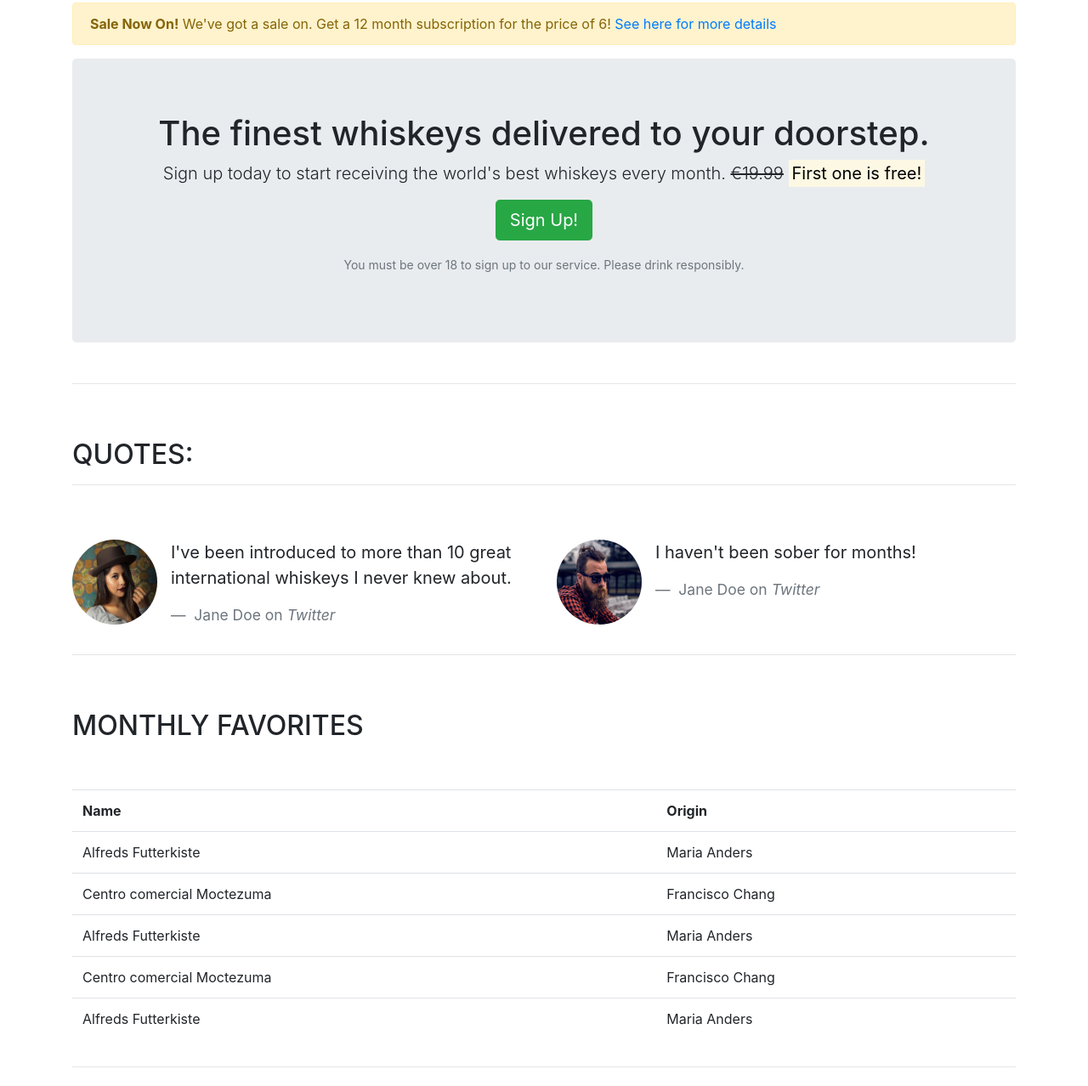
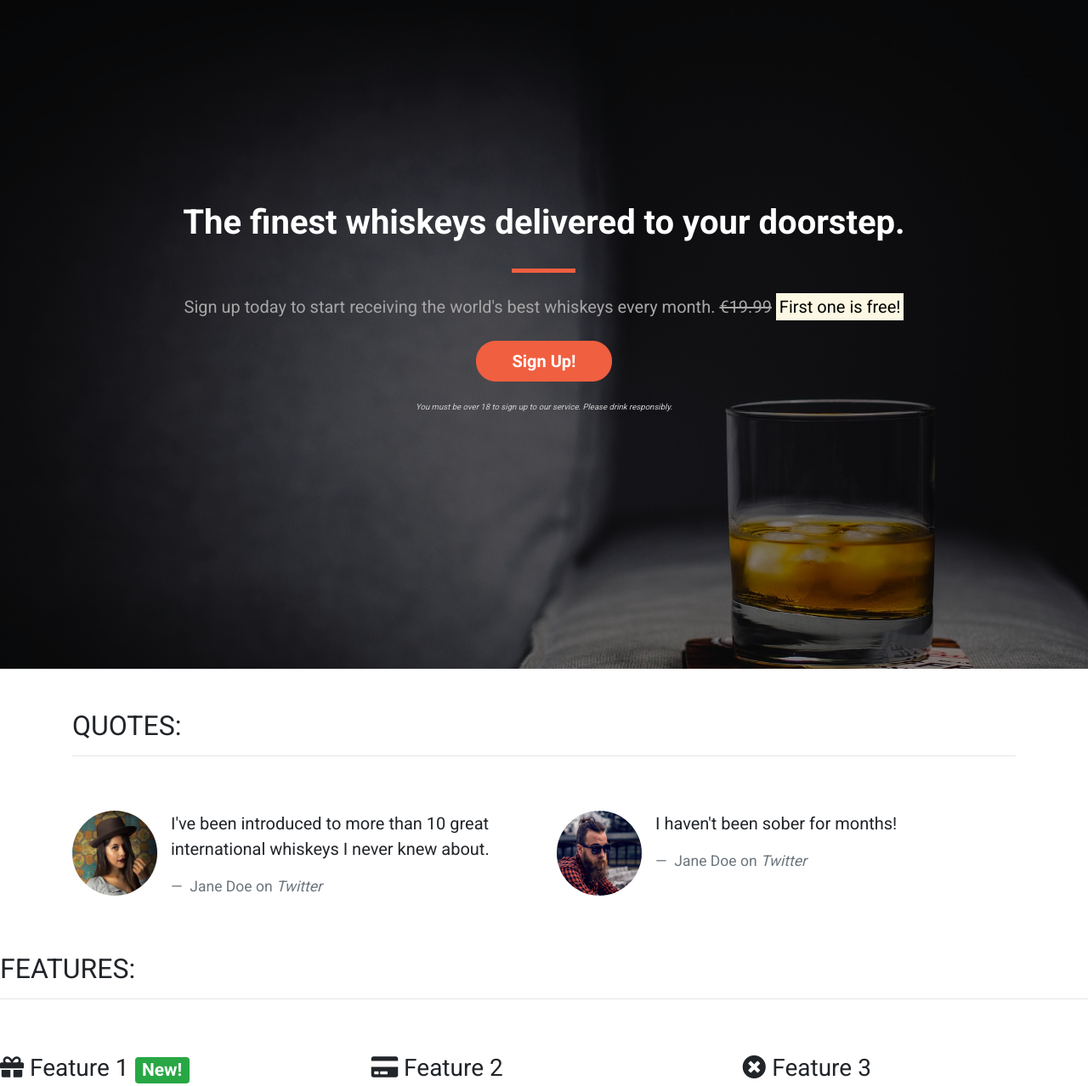
Before and after one commit to vinuc49/Project4-with-bootstrap, a plain HTML site: page Index.html in a window 1280 px wide. Shown: the part 69-1347 px from the top of the page at 85% size. Drawn offline with nearby package versions, Linux system fonts and the light colour scheme.

Commit message:
Update callout section

```diff
--- a/Index.html
+++ b/Index.html
@@ -17,6 +17,11 @@
       integrity="sha384-gfdkjb5BdAXd+lj+gudLWI+BXq4IuLW5IT+brZEZsLFm++aCMlF1V92rMkPaX4PP"
       crossorigin="anonymous"
     />
+    <link
+      href="https://fonts.googleapis.com/css?family=Roboto:400,700"
+      rel="stylesheet"
+    />
+    <link rel="stylesheet" href="css/style.css" type="text/css" />
   </head>
 
   <body>
@@ -76,21 +81,25 @@
       </div>
       <!--</div>-->
     </nav>
-    <article class="container mt-3">
-      <div class="row d-none d-sm-block">
-        <div class="col-12">
-          <div class="alert alert-warning">
-            <strong>Sale Now On!</strong> We've got a sale on. Get a 12 month
-            subscription for the price of 6!
-            <a href="">See here for more details</a>
-          </div>
-        </div>
-      </div>
+    <!--<div class="container alert-container">-->
+    <!--    <div class="row d-none d-sm-block">-->
+    <!--        <div class="col-12">-->
+    <!--            <div class="alert alert-warning">-->
+    <!--                <strong>Sale Now On!</strong> We've got a sale on. Get a 12 month subscription for the price of 6! <a href="">See here for more details</a>-->
+    <!--            </div>-->
+    <!--        </div>-->
+    <!--    </div>-->
+    <!--</div>-->
+    <div class="container-fluid callout-container">
       <!-- Callout -->
+      <div class="opaque-overlay">&nbsp;</div>
       <div class="row">
         <div class="col-12">
           <section class="callout jumbotron text-center">
-            <h1>The finest whiskeys delivered to your doorstep.</h1>
+            <h1 class="jumbotron-header">
+              The finest whiskeys delivered to your doorstep.
+            </h1>
+            <hr class="block-divider block-divider--orange" />
             <p class="lead">
               Sign up today to start receiving the world's best whiskeys every
               month.
@@ -100,7 +109,7 @@
             </p>
             <p>
               <button
-                class="btn btn-lg btn-success"
+                class="btn btn-lg btn--cta btn--red"
                 data-toggle="modal"
                 data-target="#signUpModal"
               >
@@ -116,9 +125,10 @@
           </section>
         </div>
       </div>
-      <!-- /.callout -->
-      <hr />
-      <!-- Quotes -->
+    </div>
+    <!-- /.callout -->
+    <!-- Quotes -->
+    <div class="container quotes-container">
       <section class="quotes">
         <div class="row">
           <div class="col-12 my-5">
@@ -172,50 +182,11 @@
           </div>
         </div>
       </section>
-      <!-- /.quotes -->
-      <hr />
-      <!-- Monthly favorites -->
-      <section class="favorites">
-        <div class="row">
-          <div class="col-12 my-5">
-            <h2 class="text-uppercase">Monthly favorites</h2>
-          </div>
-        </div>
-        <div class="row">
-          <div class="col-12">
-            <table class="table table-hover">
-              <tr>
-                <th>Name</th>
-                <th>Origin</th>
-              </tr>
-              <tr>
-                <td>Alfreds Futterkiste</td>
-                <td>Maria Anders</td>
-              </tr>
-              <tr>
-                <td>Centro comercial Moctezuma</td>
-                <td>Francisco Chang</td>
-              </tr>
-              <tr>
-                <td>Alfreds Futterkiste</td>
-                <td>Maria Anders</td>
-              </tr>
-              <tr>
-                <td>Centro comercial Moctezuma</td>
-                <td>Francisco Chang</td>
-              </tr>
-              <tr>
-                <td>Alfreds Futterkiste</td>
-                <td>Maria Anders</td>
-              </tr>
-            </table>
-          </div>
-        </div>
-      </section>
-      <!-- /.Monthly favorites -->
-      <hr />
+    </div>
+    <!-- /.quotes -->
 
-      <!-- Features -->
+    <!-- Features -->
+    <div class="features-container">
       <section class="features">
         <div class="row">
           <div class="col-12 my-5">
@@ -269,8 +240,9 @@
           </div>
         </div>
       </section>
-      <!-- /.features -->
-    </article>
+    </div>
+    <!-- /.features -->
+
     <div class="modal" tabindex="-1" role="dialog" id="signUpModal">
       <div class="modal-dialog" role="document">
         <div class="modal-content">
--- /dev/null
+++ b/css/style.css
@@ -0,0 +1,100 @@
+body {
+    font-family: 'Roboto', sans-serif;
+}
+
+/* Containers */
+
+.alert-container {}
+
+.callout-container {
+    height: 100vh;
+
+    background: url('../Images/whiskey-background.png') no-repeat center center fixed;
+    -webkit-background-size: cover;
+    -moz-background-size: cover;
+    -o-background-size: cover;
+    background-size: cover;
+
+    display: flex;
+    align-items: center;
+    justify-content: center;
+
+    position: relative;
+}
+
+.opaque-overlay {
+    position: absolute;
+    top: 0;
+    left: 0;
+    height: 100%;
+    width: 100%;
+    background-color: rgba(0, 0, 0, 0.5);
+}
+
+.quotes-container {}
+
+.features-container {}
+
+/* Block dividers */
+
+.block-divider {
+    width: 75px;
+    height: 5px;
+    border: 0;
+    background-color: #444;
+}
+
+.block-divider--orange {
+    background-color: #f05f40;
+}
+
+.block-divider--short {
+    width: 35px;
+}
+
+/* Jumbotron */
+
+.jumbotron {
+    background-color: transparent;
+}
+
+.jumbotron h1 {
+    color: white;
+    font-weight: bold;
+    margin-bottom: 30px;
+    color: white;
+}
+
+.jumbotron .lead {
+    color: #a7a7a7;
+    margin: 25px 0;
+}
+
+.jumbotron small {
+    font-size: 60%;
+    font-style: italic;
+    color: #d0d0d0;
+}
+
+/* Buttons */
+
+.btn--cta {
+    font-weight: bold;
+    border-radius: 23px;
+    width: 160px;
+}
+
+.btn--red {
+    color: white;
+    background-color: #f05f40;
+    border-color: #f05f40;
+}
+
+.btn--red:hover,
+.btn--red:active,
+.btn--red:focus,
+.btn--red:active:focus {
+    background-color: #df4929;
+    border-color: #df4929;
+    color: white;
+}
```
Also changed, not shown: Images/whiskey-background.png (added).
